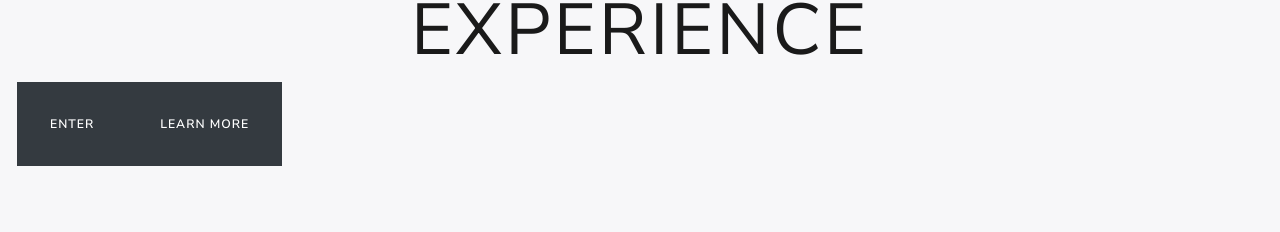
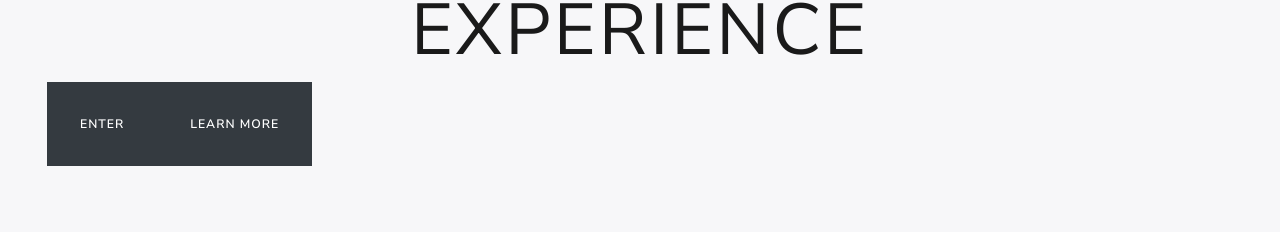
Before and after one commit to donfran1997/Startup-Frontend, an Angular app: page /about in a window 1280 px wide. Shown: the part 253-485 px from the top of the page. Built offline with nearby package versions, Linux system fonts and the light colour scheme.

Commit message:
about-us.component.html edited online with Bitbucket

```diff
--- a/src/app/about-us/about-us.component.html
+++ b/src/app/about-us/about-us.component.html
@@ -1,10 +1,9 @@
 <div style="margin-top:90px">
   <div class="jumbotron">
     <h1 class="display-3">A NEW ONLINE SHOPPING EXPERIENCE</h1>
-    <div class="row">
+    <div class="col-md-8">
       <!--wtf is wrong with this probs use css to center button-->
-      <p><a class="btn btn-lg btn-dark" href="#" role="button">Enter</a></p>
-      <p><a class="btn btn-lg btn-dark" href="#" role="button">Learn More</a></p>
+      <p><a class="btn btn-lg btn-dark" href="#" role="button">Enter</a>      <a class="btn btn-lg btn-dark" href="#" role="button">Learn More</a></p>
     </div>
   </div>
 
```
